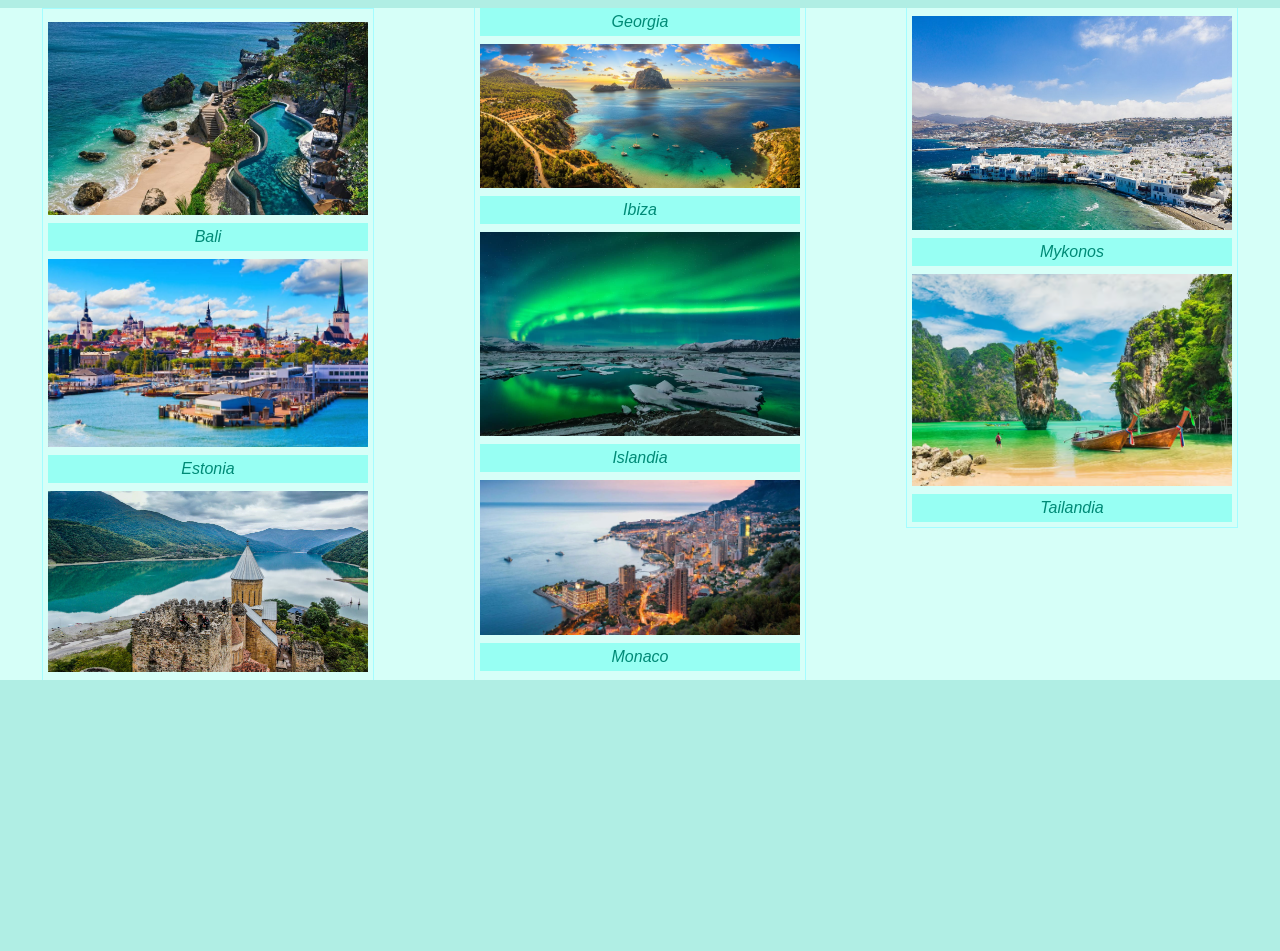
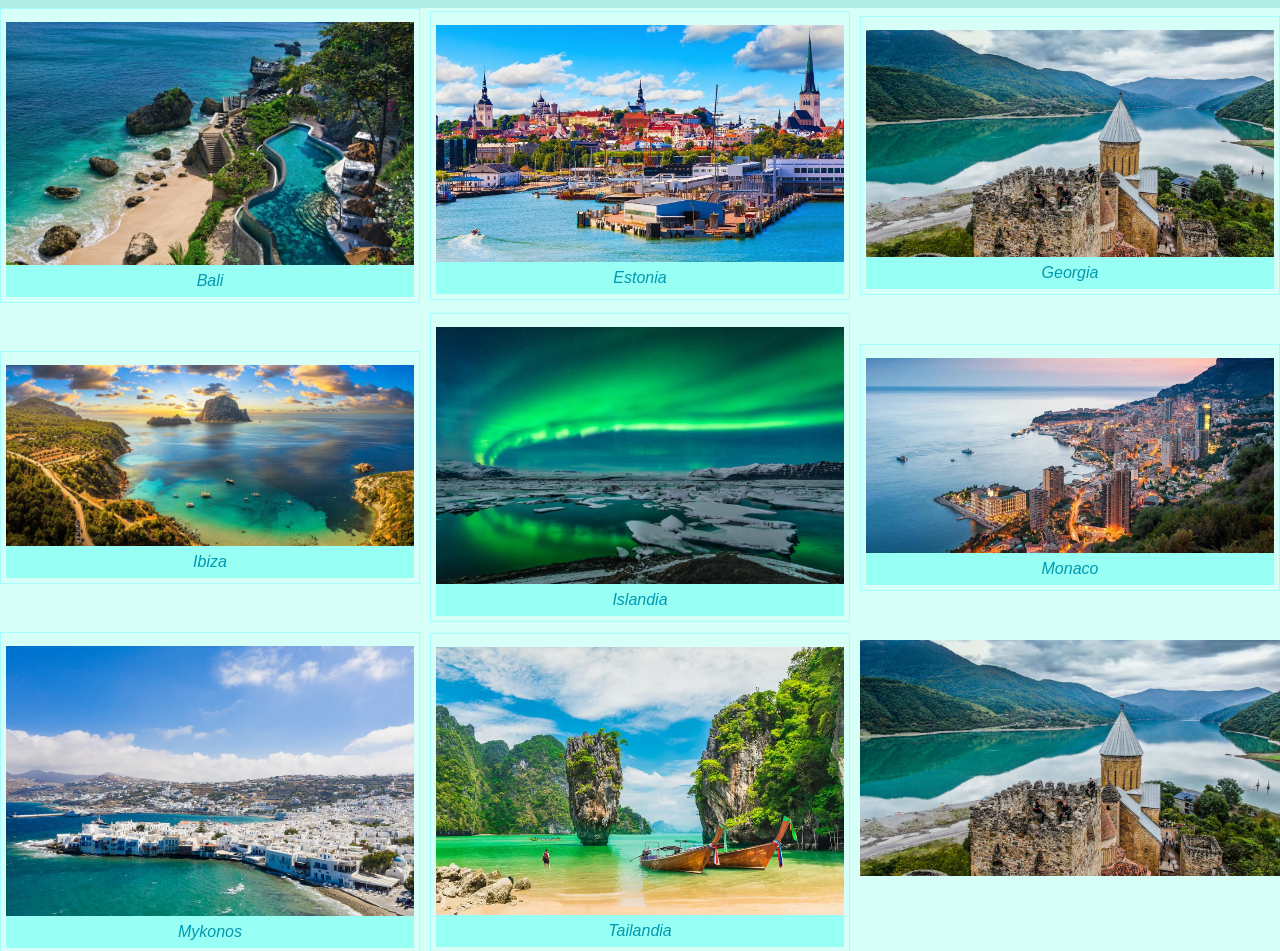
Before and after one commit to nuneszx7/paisagens-legendadas, a plain HTML site: page index.html in a window 1280 px wide. Shown: the top 951 px of the page. Before the commit the page ends 800 px from the top, so only its background shows below. Drawn offline with Linux system fonts and the light colour scheme.

Commit message:
Suas mudanças

```diff
--- a/index.html
+++ b/index.html
@@ -4,41 +4,55 @@
     <meta charset="UTF-8">
     <meta name="viewport" content="width=device-width, initial-scale=1.0">
     <link rel="stylesheet" href="style.css">
-    <!-- <script src="main.js" defer></script> -->
+    <script src="main.js" defer></script>
     <title>Galeria</title>
 </head>
 <body>
-    <div class="galeria" id="galeria">
+        <div class="galeria" id="galeria">
 
-        <figure>
+            <figure>
+            <img src="./img/bali.jpg" alt="Bali">
+            <figcaption>Bali</figcaption>
+            </figure>
 
-        <img src="./img/bali.jpg" alt="">
-        <figcaption>Bali</figcaption>
+            <figure>
+            <img src="./img/estonia.jpg" alt="Estonia">
+            <figcaption>Estonia</figcaption>
+            </figure>
 
-        <img src="./img/estonia.jpg" alt="">
-        <figcaption>Estonia</figcaption>
+            <figure>
+            <img src="./img/georgia.jpg" alt="Georgia">
+            <figcaption>Georgia</figcaption>
+            </figure>
 
-        <img src="./img/georgia.jpg" alt="">
-        <figcaption>Georgia</figcaption>
+            <figure>
+            <img src="./img/ibiza.avif" alt="Ibiza">
+            <figcaption>Ibiza</figcaption>
+            </figure>
 
-        <img src="./img/ibiza.avif" alt="">
-        <figcaption>Ibiza</figcaption>
+            <figure>
+            <img src="./img/islandia.jpg" alt="Islandia">
+            <figcaption>Islandia</figcaption>
+            </figure>
 
-        <img src="./img/islandia.jpg" alt="">
-        <figcaption>Islandia</figcaption>
+            <figure>
+            <img src="./img/monaco.webp" alt="Monaco">
+            <figcaption>Monaco</figcaption>
+            </figure>
 
-        <img src="./img/monaco.webp" alt="">
-        <figcaption>Monaco</figcaption>
+            <figure>
+            <img src="./img/mykonos.jpg" alt="Mykonos">
+            <figcaption>Mykonos</figcaption>
+            </figure>
 
-        <img src="./img/mykonos.jpg" alt="">
-        <figcaption>Mykonos</figcaption>
+            <figure>
+            <img src="./img/tailandia.avif" alt="Tailandia">
+            <figcaption>Tailandia</figcaption>
+            </figure>
 
-        <img src="./img/tailandia.avif" alt="">
-        <figcaption>Tailandia</figcaption>
 
-        </figure>
+        </div>
 
-    </div>
 
 </body>
 </html>
--- a/main.js
+++ b/main.js
@@ -37,10 +37,17 @@ const imagens = [
 
 
 function criarImagem (srcImagem){
+
     const galeria = document.getElementById('galeria')
+
     const imagem = document.createElement('img')
+    const legenda = document.createElement('figcaption')
+
     imagem.src = srcImagem.url
+    legenda.textContent = srcImagem.nome
+
     galeria.appendChild(imagem)
+    galeria.appendChild(legenda)
 
 }
 
--- a/style.css
+++ b/style.css
@@ -10,9 +10,9 @@ body {
 }
 
 .galeria {
-    width: auto;
-    display: columns;
-    columns: 3;
+    display: grid;
+    grid-template-columns: repeat(3, 1fr);
+    gap: 10px;
     background-color: rgb(214, 255, 248);
 }
 
@@ -27,22 +27,21 @@ figure {
     display: flex;
     flex-flow: column;
     padding: 5px;
-    width: 80%;
+    width: 100%;
     margin: auto;
   }
 
-  img {
-    width: 100%;
-    padding-block: 8px;
-  }
-
   figcaption {
-    margin-top: 0px;
+    margin-top: -10px;
     background-color: #97fff3;
     color: #008a76;
     font: italic smaller sans-serif;
     font-size: 1rem;
-    padding: 5px;
+    padding: 7px;
     text-align: center
 
   }
+
+  .galeria figcaption {
+    color: rgb(0, 152, 179);
+  }
```
